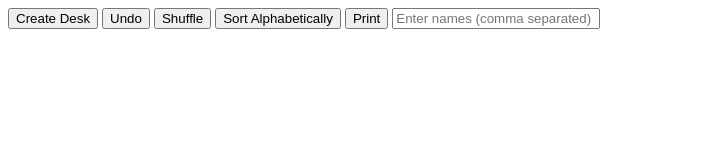
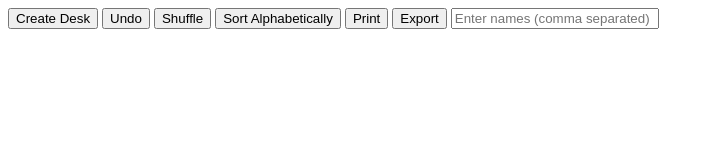
Before and after one commit to tesoro-cs/seating-chart, a plain HTML site: page index.html in a window 1280 px wide. Shown: the whole page, without its empty margins (0-714 px from the left). Drawn offline with Linux system fonts and the light colour scheme.

Commit message:
Add export button

```diff
--- a/index.html
+++ b/index.html
@@ -14,6 +14,7 @@
         <button onclick="shuffle()">Shuffle</button>
         <button onclick="alphabeticalSort()">Sort Alphabetically</button>
         <button onclick="printMode()">Print</button>
+        <button onclick="exportChart()">Export</button>
         <input type="text" id="names" placeholder="Enter names (comma separated)" oninput="setNames()">
     </div>
     <div id="deskContainer">
```
